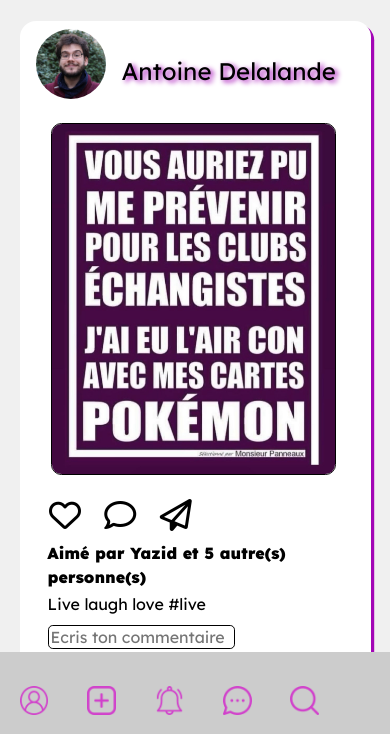
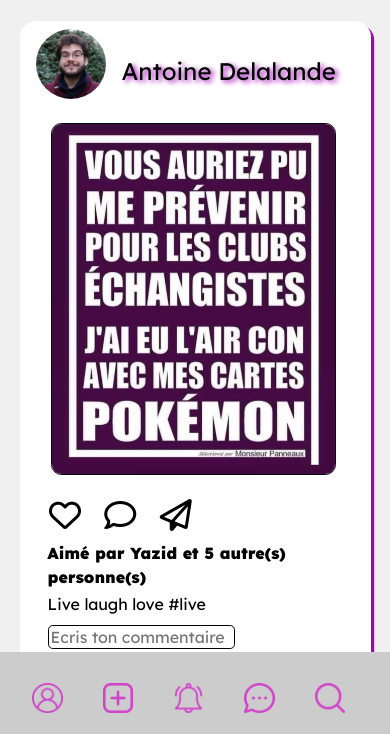
Before and after one commit to Coline1186/Wildgram, a plain HTML site: page index.html in a window 390 px wide. Shown: the part 108-842 px from the top of the page. Drawn offline with Linux system fonts and the light colour scheme.

Commit message:
nav bar centrée en mobile

```diff
--- a/mobilefeed.css
+++ b/mobilefeed.css
@@ -49,18 +49,22 @@ header .param-responsive p{
     display: none;
 }
 .nav-links .loupe-responsive{
+    margin: 0;
     display: block;
 }
-.nav-links {
+ul.nav-links {
     display: flex;
     flex-direction: row; /* Afficher les liens horizontalement */
-    justify-content: space-around;
+    align-items: center;
 }
 .nav-links li {
     margin-right: 15px; /* Ajouter un peu d'espace entre les liens */
 }
+.nav-links a {
+    display: flex;
+    justify-content: center;
+}
 ul.list{
-
     padding-left: 6%;
 }
 .img-container {
--- a/profil-mobile.css
+++ b/profil-mobile.css
@@ -85,7 +85,10 @@ main .droite .icones p{
 .nav-links li {
     margin-right: 15px; /* Ajouter un peu d'espace entre les liens */
 }
-
+.nav-links a {
+    display: flex;
+    justify-content: center;
+}
 .card-list {
 margin-right: 0;
 
```
